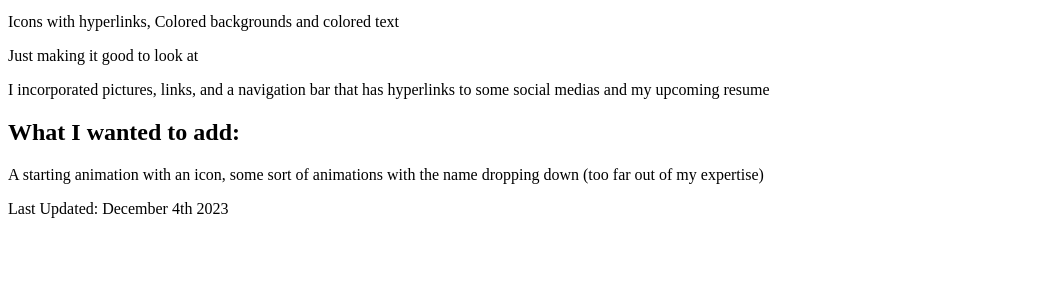
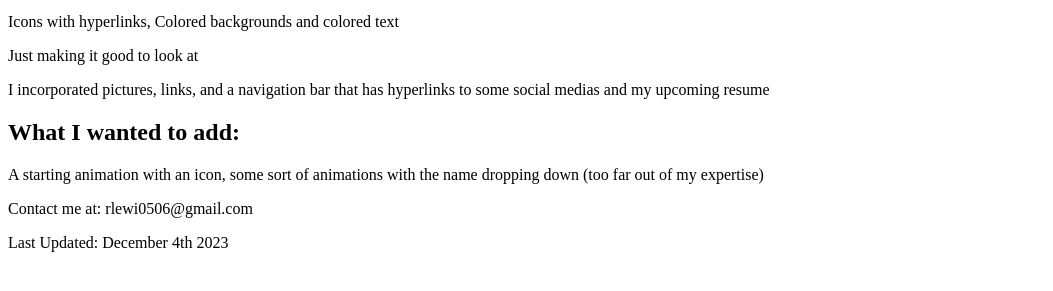
Before and after one commit to rplewi/project-proposal, a plain HTML site: page index.html in a window 1280 px wide. Shown: the part 455-746 px from the top of the page, without its empty margins (0-1053 px from the left). Drawn offline with Linux system fonts and the light colour scheme.

Commit message:
added contact info

```diff
--- a/index.html
+++ b/index.html
@@ -21,5 +21,6 @@ edited later on as a sort of resume!</p>
 <p>I incorporated pictures, links, and a navigation bar that has hyperlinks to some social medias and my upcoming resume</p>
 <h2>What I wanted to add:</h2>
 <p>A starting animation with an icon, some sort of animations with the name dropping down (too far out of my expertise)</p>
+<p>Contact me at: rlewi0506@gmail.com</p>
 <p>Last Updated: December 4th 2023</p>
 </html>
```
